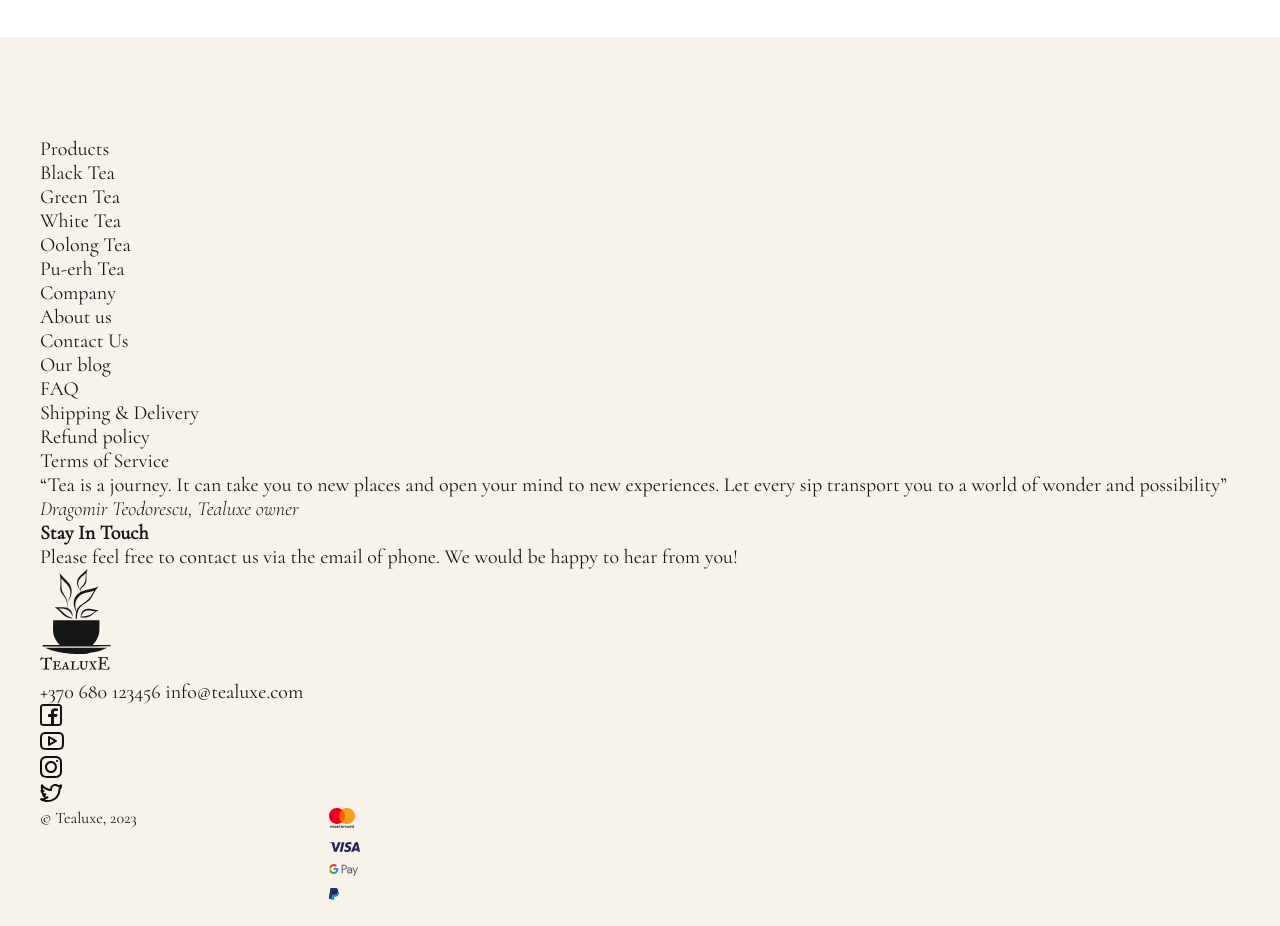
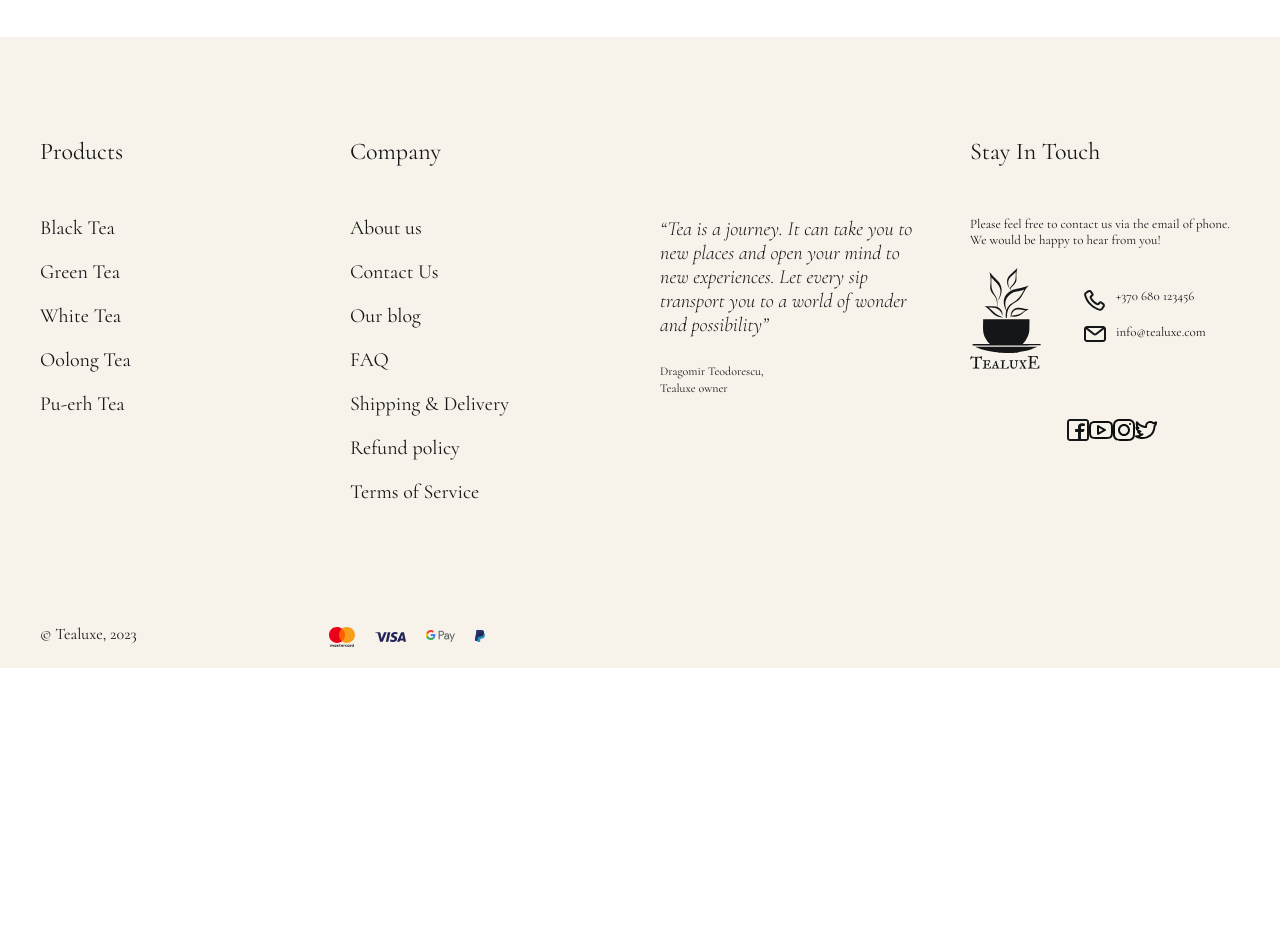
Before and after one commit to Margolen/tea, a plain HTML site: page index.html in a window 1280 px wide. Shown: the part 3780-4706 px from the top of the page. After the commit the page ends 4448 px from the top, so only its background shows below. Drawn offline with nearby package versions, Linux system fonts and the light colour scheme; a script that the page names is missing.

Commit message:
Create footer and styles for footer for desktop version

```diff
--- a/css/style.css
+++ b/css/style.css
@@ -400,6 +400,86 @@ body {
   background-color: #f7f2ea;
 }
 
+.footer__inner {
+  margin-bottom: 100px;
+  display: grid;
+  grid-template-columns: repeat(4, 1fr);
+  gap: 0 40px;
+}
+
+.footer__products-title,
+.footer__company-title,
+.footer__contacts-title {
+  font-family: "Cormorant", serif;
+  font-size: 24px;
+  margin-bottom: 50px;
+  font-weight: 400;
+}
+
+.footer__products-item,
+.footer__company-item {
+  margin-bottom: 20px;
+}
+
+.footer__blockquote-text {
+  font-style: italic;
+  margin-bottom: 20px;
+  margin-top: 80px;
+}
+
+.footer__blockquote-author {
+  font-style: normal;
+  font-size: 12px;
+}
+
+.footer__blockquote-author span {
+  display: block;
+}
+
+.footer__contacts-text {
+  font-size: 13px;
+  margin-bottom: 20px;
+}
+
+.footer__nav {
+  display: flex;
+  flex-wrap: wrap;
+}
+
+.footer__nav-contacts {
+  margin-top: 20px;
+}
+
+.footer__nav-logo {
+  margin-right: 40px;
+}
+
+.footer__nav-phone,
+.footer__nav-email {
+  font-size: 13px;
+  position: relative;
+  padding-left: 32px;
+  display: block;
+  margin-bottom: 20px;
+}
+
+.footer__nav-phone::before,
+.footer__nav-email::before {
+  content: "";
+  position: absolute;
+  left: 0;
+  top: 2px;
+  width: 22px;
+  height: 16px;
+  background-image: url(../images/mail.svg);
+}
+
+.footer__nav-phone::before {
+  background-image: url(../images/phone.svg);
+  width: 21px;
+  height: 21px;
+}
+
 .footer__bottom {
   display: flex;
 }
@@ -407,6 +487,28 @@ body {
 .footer__copy {
   margin-right: 192px;
   font-size: 16px;
+}
+
+.partners-logo {
+  display: flex;
+  align-items: center;
+  gap: 0 20px;
+}
+
+.logo-mastercard {
+  display: flex;
+  justify-content: flex-end;
+  margin-top: 2px;
+}
+
+.footer__social {
+  margin-top: 40px;
+  margin-left: 97px;
+}
+
+.footer__social-list {
+  display: flex;
+  align-items: center;
 }
 
 /*media-query
--- a/index.html
+++ b/index.html
@@ -333,7 +333,7 @@
           <blockquote class="footer__blockquote">
             <p class="footer__blockquote-text">“Tea is a journey. It can take you to new places and open your mind to new experiences. Let every sip transport you to a world of wonder and possibility”</p>
             <cite class="footer__blockquote-author">
-              Dragomir Teodorescu, Tealuxe owner
+              Dragomir Teodorescu, <span> Tealuxe owner </span>
             </cite>
           </blockquote>
 
@@ -361,22 +361,16 @@
                 </li>
              </ul>
           </div>
-
-
-
         </div>
-
-
 
         <div class="footer__bottom">
           <p class="footer__copy">© Tealuxe, 2023</p>
           <ul class="partners-logo">
-            <li class="parnters-logo__item"><img src="images/partner-1.svg" alt=""></li>
+            <li class="parnters-logo__item logo-mastercard"><img src="images/partner-1.svg" alt=""></li>
             <li class="parnters-logo__item"><img src="images/partner-2.svg" alt=""></li>
             <li class="parnters-logo__item"><img src="images/partner-3.svg" alt=""></li>
             <li class="parnters-logo__item"><img src="images/partner-4.svg" alt=""></li>
           </ul>
-
         </div>
       </div>
     </footer>
```
